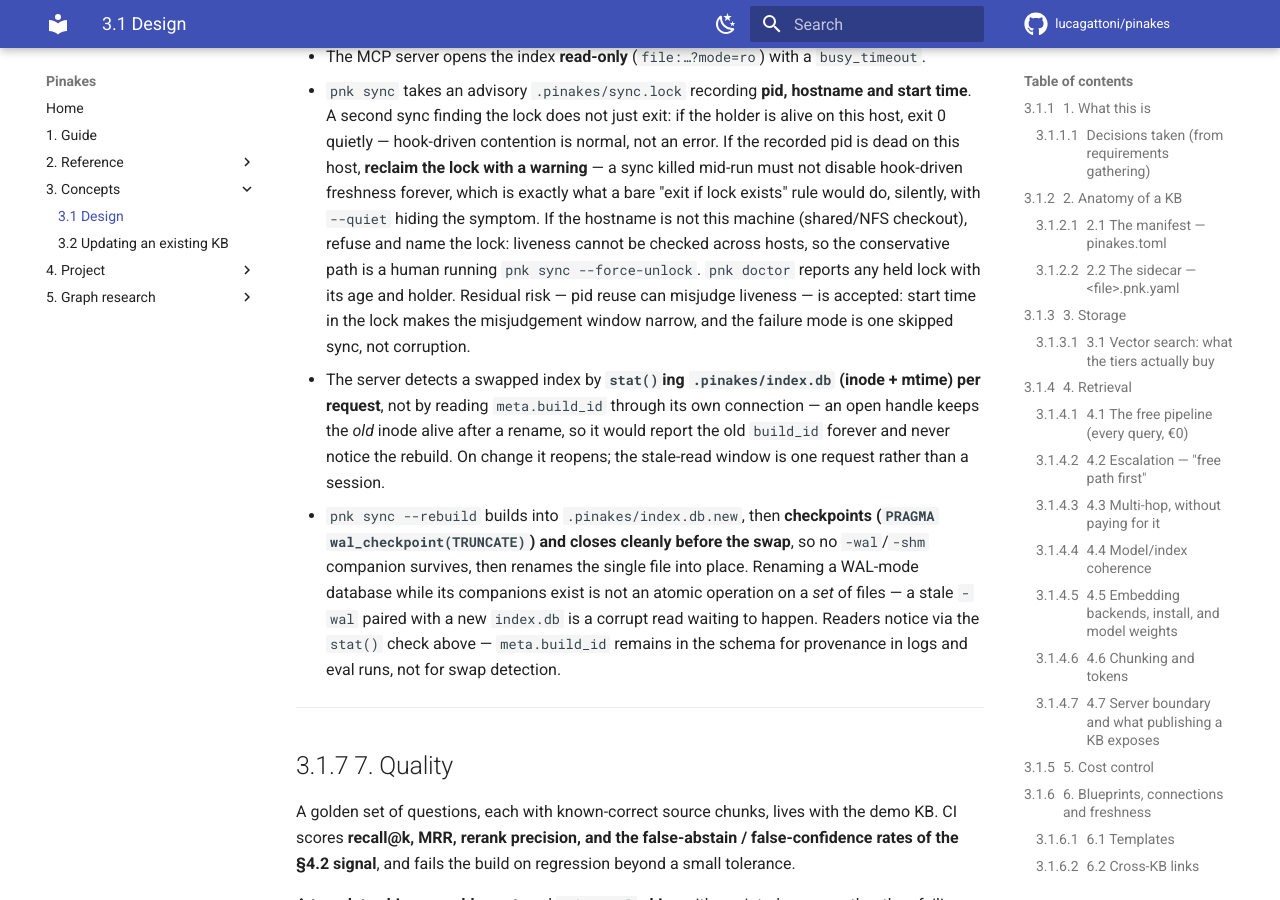
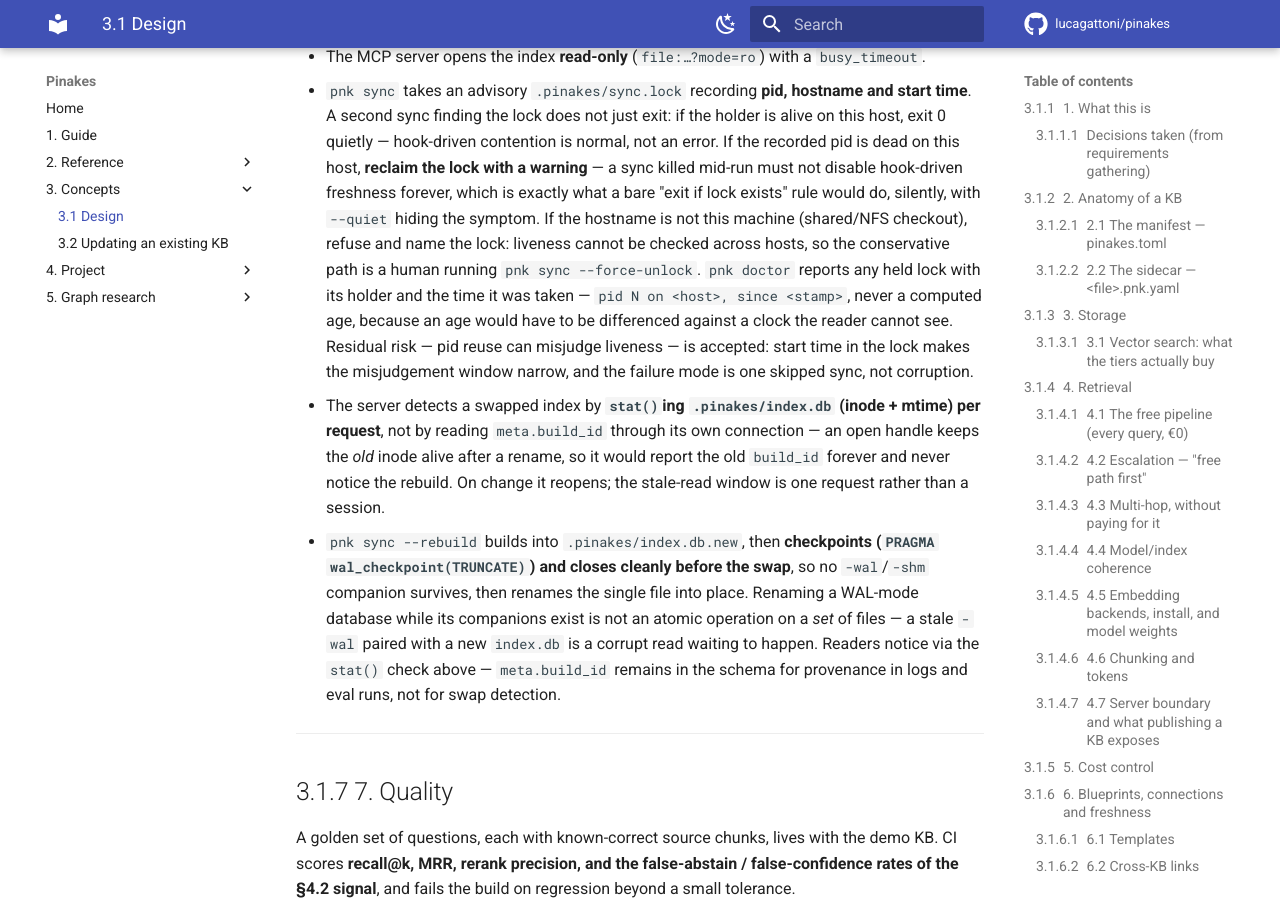
Before and after one commit to lucagattoni/Pinakes, an MkDocs documentation site: the page built from docs/DESIGN.md, in a window 1280 px wide and 900 px high, scrolled down 24258 px. Built offline with MkDocs 1.6.1 and Material for MkDocs 9.7.7, drawn with Linux system fonts in a browser that asks for light colours; comment, search, counter and statistics services are not loaded.

Commit message:
Document the sync completeness WARN; correct DESIGN's lock-age claim
The coder proposed the GUIDE row and could not apply it (docs are the
planner's), so it lands here, with the branch whose check it describes.

`docs/DESIGN.md` claimed `pnk doctor` reports a held lock "with its age and
holder". It prints `pid N on <host>, since <stamp>` — a timestamp, never a
computed age. Pre-existing, and pointed out by the coder while building the
UTC fix, which is the same subject: an age differenced against a clock the
reader cannot see is exactly the confusion item 1 was about.

```diff
--- a/docs/DESIGN.md
+++ b/docs/DESIGN.md
@@ -879,8 +879,10 @@ A git hook can fire while an MCP server is answering. The policy:
   freshness forever, which is exactly what a bare "exit if lock exists" rule would do, silently,
   with `--quiet` hiding the symptom. If the hostname is not this machine (shared/NFS checkout),
   refuse and name the lock: liveness cannot be checked across hosts, so the conservative path is a
-  human running `pnk sync --force-unlock`. `pnk doctor` reports any held lock with its age and
-  holder. Residual risk — pid reuse can misjudge liveness — is accepted: start time in the lock
+  human running `pnk sync --force-unlock`. `pnk doctor` reports any held lock with its holder and
+  the time it was taken — `pid N on <host>, since <stamp>`, never a computed age, because an age
+  would have to be differenced against a clock the reader cannot see.
+  Residual risk — pid reuse can misjudge liveness — is accepted: start time in the lock
   makes the misjudgement window narrow, and the failure mode is one skipped sync, not corruption.
 - The server detects a swapped index by **`stat()`ing `.pinakes/index.db` (inode + mtime) per
   request**, not by reading `meta.build_id` through its own connection — an open handle keeps the
```
Also changed, not shown: docs/GUIDE.md (+1 -0 lines).
